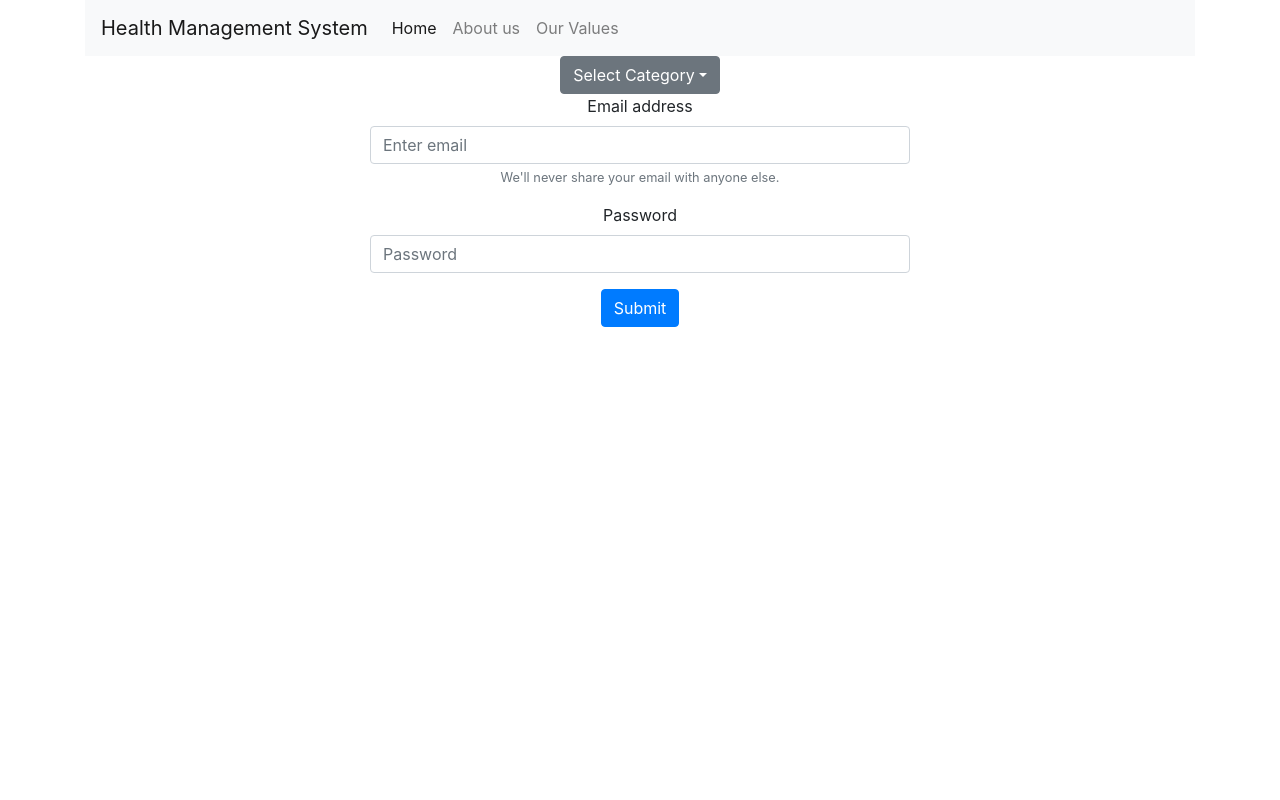
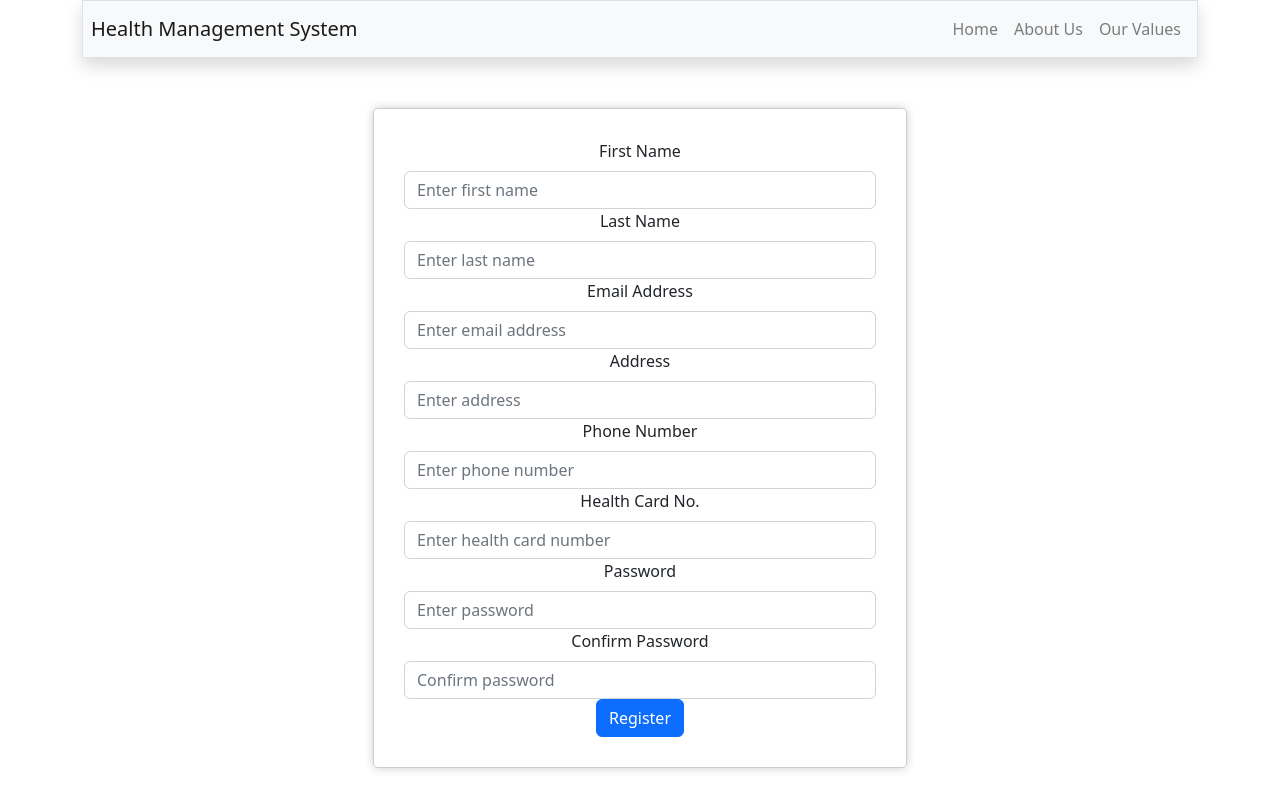
Before and after one commit to Dawood25/HealthManagement, a React (Create React App) app: page /patient_reg in a window 1280 px wide. Built offline with nearby package versions, Linux system fonts and the light colour scheme.

Commit message:
split the component structure into two parts components and page where page wil be the actualy page and component which are reusable will be put there , Added react-router-dom for routing , added Patient Registartion form

```diff
--- a/package.json
+++ b/package.json
@@ -8,7 +8,9 @@
     "@testing-library/user-event": "^13.5.0",
     "bootstrap": "^5.2.3",
     "react": "^18.2.0",
+    "react-bootstrap": "^2.7.2",
     "react-dom": "^18.2.0",
+    "react-router-dom": "^6.10.0",
     "react-scripts": "5.0.1",
     "web-vitals": "^2.1.4"
   },
--- a/src/App.js
+++ b/src/App.js
@@ -1,13 +1,30 @@
-import logo from './logo.svg';
+import {
+  BrowserRouter as Router,
+  Routes as Switch,
+  Route,
+  Link
+} from "react-router-dom";
 import './App.css';
 import { Navbar } from './component/Navbar';
-import { Login } from './component/Login';
+import Home from './pages/Home/Home'
+import PatientRegistrationForm from "./pages/PatientRegistrationForm/PatientRegistrationForm";
+import 'bootstrap/dist/css/bootstrap.min.css';
+/*
 
+<Home/>
+*/
 function App() {
   return (
     <div className="App container">
       <Navbar/>
-      <Login/>
+      <Router>
+      <Switch>
+          <Route path="/">
+            <Route index element={<Home />} />
+            <Route path="patient_reg" element={<PatientRegistrationForm />} />
+          </Route>
+        </Switch>
+     </Router>
     </div>
   );
 }
--- a/src/component/Login.jsx
+++ /dev/null
@@ -1,21 +0,0 @@
-import React from "react";
-import { Category } from "./Category";
-import { useState } from "react";
-import { LoginForm } from "./LoginForm";
-export const Login = (props) => {
-  const [user, setUser] = useState({ category: "" });
-  const onChangeHandler = (newUser) => {
-    setUser(newUser);
-    console.log(JSON.stringify(user) + "from Login");
-  };
-  return (
-    <div className="row">
-      <div className="col-lg-3 col-md-3 col-sm-3"></div>
-      <div className="col-lg-6 col-md-6 col-sm-6">
-        <Category user={user} onChangeHandler={onChangeHandler} />
-        <LoginForm user={user} onChangeHandler={onChangeHandler} />
-      </div>
-      <div className="col-lg-3 col-md-3 col-sm-3"></div>
-    </div>
-  );
-};
--- a/src/component/Navbar.jsx
+++ b/src/component/Navbar.jsx
@@ -1,41 +1,33 @@
 import React from "react";
+import { Navbar as BootstrapNavbar, Nav } from "react-bootstrap";
 
-export const Navbar = (props) => {
+
+export const Navbar = () => {
   return (
-    <nav className="navbar navbar-expand-lg navbar-light bg-light">
-      <a className="navbar-brand" href="#">
+    <BootstrapNavbar
+      collapseOnSelect
+      expand="lg"
+      bg="light"
+      variant="light"
+      className="navbar p-2 border shadow"
+    >
+      <BootstrapNavbar.Brand href="/">
         Health Management System
-      </a>
-      <button
-        className="navbar-toggler"
-        type="button"
-        data-toggle="collapse"
-        data-target="#navbarNav"
-        aria-controls="navbarNav"
-        aria-expanded="false"
-        aria-label="Toggle navigation"
-      >
-        <span className="navbar-toggler-icon"></span>
-      </button>
-      <div className="collapse navbar-collapse" id="navbarNav">
-        <ul className="navbar-nav">
-          <li className="nav-item active">
-            <a className="nav-link" href="#">
-              Home
-            </a>
-          </li>
-          <li className="nav-item">
-            <a className="nav-link" href="#">
-              About us
-            </a>
-          </li>
-          <li className="nav-item">
-            <a className="nav-link" href="#">
-              Our Values
-            </a>
-          </li>
-        </ul>
-      </div>
-    </nav>
+      </BootstrapNavbar.Brand>
+      <BootstrapNavbar.Toggle aria-controls="responsive-navbar-nav" />
+      <BootstrapNavbar.Collapse id="responsive-navbar-nav">
+        <Nav className="ml-auto">
+          <Nav.Link href="/" className="nav-link">
+            Home
+          </Nav.Link>
+          <Nav.Link href="/about" className="nav-link">
+            About Us
+          </Nav.Link>
+          <Nav.Link href="/values" className="nav-link">
+            Our Values
+          </Nav.Link>
+        </Nav>
+      </BootstrapNavbar.Collapse>
+    </BootstrapNavbar>
   );
 };
--- /dev/null
+++ b/src/pages/Home/Home.js
@@ -0,0 +1,12 @@
+import { LoginForm } from "../Login/Login";
+const Home = () => {
+    return (
+        <div>
+            <div className="container d-flex justify-content-center align-items-center  vh-100">
+                <LoginForm />
+            </div>
+        </div>
+
+    )
+}
+export default Home;
--- a/src/component/LoginForm.jsx
+++ b/src/pages/Login/Login.jsx
@@ -1,5 +1,7 @@
 import React from "react";
 import { useState } from "react";
+
+import { Link } from "react-router-dom";
 
 export const LoginForm = (props) => {
   const user = props.user;
@@ -22,36 +24,41 @@ export const LoginForm = (props) => {
   };
 
   return (
-    <form>
-      <div class="form-group">
-        <label for="email">Email address</label>
+    <form className="p-3 bg-light shadow border rounded">
+      <div className="form-group">
+        <label htmlFor="email">Email address</label>
         <input
           type="email"
-          class="form-control"
+          className="form-control"
           id="email"
           aria-describedby="emailHelp"
           placeholder="Enter email"
           onChange={onChangeHandler}
           value={userDetails.email}
         />
-        <small id="emailHelp" class="form-text text-muted">
+        <small id="emailHelp" className="form-text text-muted">
           We'll never share your email with anyone else.
         </small>
       </div>
-      <div class="form-group">
-        <label for="password">Password</label>
+      <div className="form-group">
+        <label htmlFor="password">Password</label>
         <input
           type="password"
-          class="form-control"
+          className="form-control"
           id="password"
           placeholder="Password"
           onChange={onChangeHandler}
           value={userDetails.password}
         />
       </div>
-      <button type="submit" class="btn btn-primary">
-        Submit
-      </button>
+      <div className="d-flex justify-content-between align-items-center">
+        <button type="submit" className="btn btn-primary">
+          Submit
+        </button>
+        <Link to="/patient_reg" className="text-primary">
+          Register
+        </Link>
+      </div>
     </form>
   );
 };
--- /dev/null
+++ b/src/pages/PatientRegistrationForm/PatientRegistrationForm.css
@@ -0,0 +1,7 @@
+.form-container {
+    margin-top: 50px; /* add a margin to push the form down */
+    padding: 30px; /* add some padding to the form */
+    border: 1px solid #ccc; /* add a border to the form */
+    box-shadow: 0 0 10px rgba(0, 0, 0, 0.2); /* add a shadow to the form */
+    border-radius: 5px; /* add some rounded corners */
+  }
--- /dev/null
+++ b/src/pages/PatientRegistrationForm/PatientRegistrationForm.js
@@ -0,0 +1,143 @@
+import React, { useState } from "react";
+import { Form, Button, Container, Row, Col } from "react-bootstrap";
+import "./PatientRegistrationForm.css";
+
+const PatientRegistrationForm = () => {
+  const [formData, setFormData] = useState({
+    firstName: "",
+    lastName: "",
+    email: "",
+    address: "",
+    phoneNumber: "",
+    healthCardNo: "",
+    password: "",
+    confirmPassword: "",
+  });
+
+  const handleChange = (event) => {
+    setFormData({
+      ...formData,
+      [event.target.name]: event.target.value,
+    });
+  };
+
+  const handleSubmit = (event) => {
+    event.preventDefault();
+    // Do something with the form data, such as submit to a backend API
+    console.log(formData);
+  };
+
+  return (
+    <Container>
+      <Row className="justify-content-center">
+        <Col md={8} lg={6}>
+          <div className="form-container">
+            <Form onSubmit={handleSubmit}>
+              <Form.Group controlId="firstName">
+                <Form.Label>First Name</Form.Label>
+                <Form.Control
+                  type="text"
+                  placeholder="Enter first name"
+                  name="firstName"
+                  value={formData.firstName}
+                  onChange={handleChange}
+                  required
+                />
+              </Form.Group>
+
+              <Form.Group controlId="lastName">
+                <Form.Label>Last Name</Form.Label>
+                <Form.Control
+                  type="text"
+                  placeholder="Enter last name"
+                  name="lastName"
+                  value={formData.lastName}
+                  onChange={handleChange}
+                  required
+                />
+              </Form.Group>
+
+              <Form.Group controlId="email">
+                <Form.Label>Email Address</Form.Label>
+                <Form.Control
+                  type="email"
+                  placeholder="Enter email address"
+                  name="email"
+                  value={formData.email}
+                  onChange={handleChange}
+                  required
+                />
+              </Form.Group>
+
+              <Form.Group controlId="address">
+                <Form.Label>Address</Form.Label>
+                <Form.Control
+                  type="text"
+                  placeholder="Enter address"
+                  name="address"
+                  value={formData.address}
+                  onChange={handleChange}
+                  required
+                />
+              </Form.Group>
+
+              <Form.Group controlId="phoneNumber">
+                <Form.Label>Phone Number</Form.Label>
+                <Form.Control
+                  type="tel"
+                  placeholder="Enter phone number"
+                  name="phoneNumber"
+                  value={formData.phoneNumber}
+                  onChange={handleChange}
+                  required
+                />
+              </Form.Group>
+
+              <Form.Group controlId="healthCardNo">
+                <Form.Label>Health Card No.</Form.Label>
+                <Form.Control
+                  type="text"
+                  placeholder="Enter health card number"
+                  name="healthCardNo"
+                  value={formData.healthCardNo}
+                  onChange={handleChange}
+                  required
+                />
+              </Form.Group>
+
+              <Form.Group controlId="password">
+                <Form.Label>Password</Form.Label>
+                <Form.Control
+                  type="password"
+                  placeholder="Enter password"
+                  name="password"
+                  value={formData.password}
+                  onChange={handleChange}
+                  required
+                />
+              </Form.Group>
+
+              <Form.Group controlId="confirmPassword">
+                <Form.Label>Confirm Password</Form.Label>
+                <Form.Control
+                  type="password"
+                  placeholder="Confirm password"
+                  name="confirmPassword"
+                  value={formData.confirmPassword}
+                  onChange={handleChange}
+                  required
+                />
+              </Form.Group>
+
+              <Button variant="primary" type="submit" block>
+                Register
+              </Button>
+            </Form>
+          </div>
+        </Col>
+      </Row>
+    </Container>
+  );
+};
+
+export default PatientRegistrationForm;
```
Also changed, not shown: 1 other file (tests, documents, lock files or other folders).
